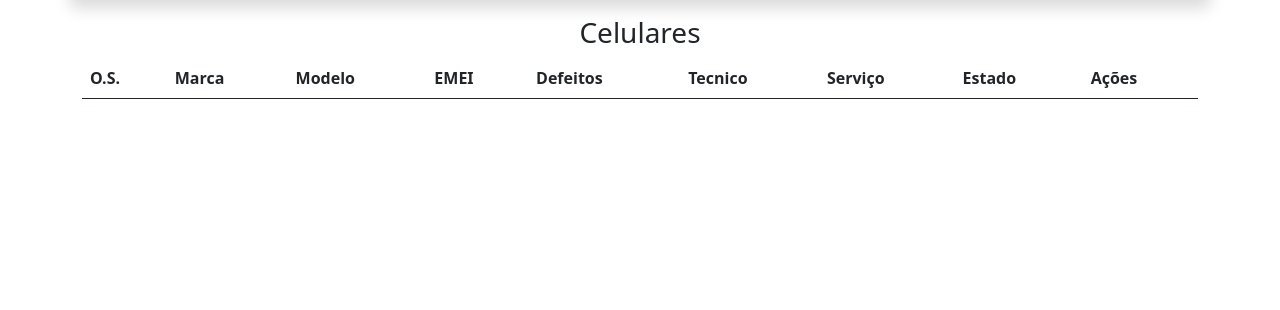
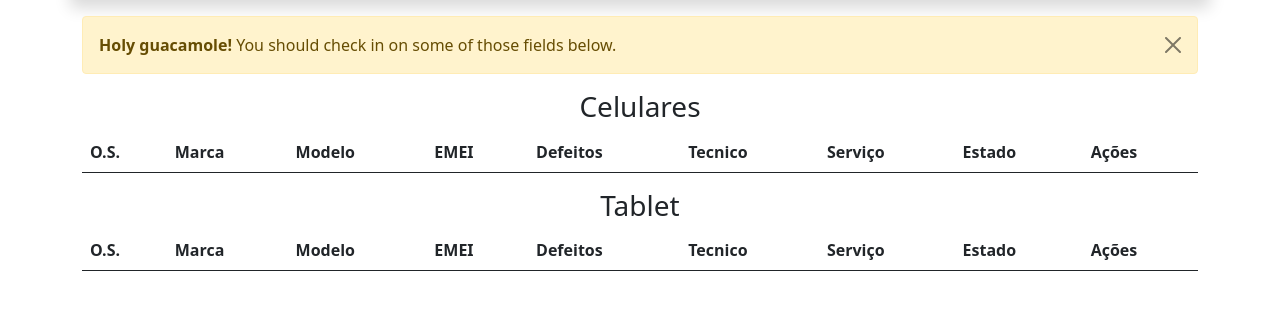
Before and after one commit to gionneves/Guerreiros-web, a PHP site: page /php/tecnicos/Disponivel_OS.php in a window 1280 px wide. Shown: the part 72-382 px from the top of the page. Run offline with PHP 8.4, Linux system fonts and the light colour scheme; the visitor is signed in with stand-in values (Sample User, id 1); tables that the repository leaves empty or names only in its code hold one stand-in row (values such as "Sample post"); lists and menus that the app fills with data are empty.

Commit message:
CRUD de tecnicos Update

```diff
--- a/php/tecnicos/Disponivel_OS.php
+++ b/php/tecnicos/Disponivel_OS.php
@@ -22,6 +22,23 @@
         </div>
     </header>
 
+    <!-- Alerta Confirmação -->
+
+    <div class="container">
+        <div class="alert alert-warning alert-dismissible fade show" role="alert">
+            <strong>Holy guacamole!</strong> You should check in on some of those fields below.
+            <button type="button" class="btn-close" data-bs-dismiss="alert" aria-label="Close"></button>
+        </div>
+
+        <script>
+        var alertList = document.querySelectorAll('.alert')
+        alertList.forEach(function(alert) {
+            new bootstrap.Alert(alert)
+        })
+        </script>
+    </div>
+
+
     <div class="os_celular">
         <div class="container">
             <div class="text-center">
@@ -44,7 +61,7 @@
                         include ('../Conexao.php');
                         include ('../Estados_OS.php');
                         $e_os = new Estados_OS();
-                        $sql = "SELECT id, marca, modelo, EMEI, defeitos, tecnico, servico_realizado, estado FROM ordem_servicos WHERE tipo_os = 'Celular' AND estado > 1 AND estado < 9";
+                        $sql = "SELECT id, marca, modelo, EMEI, defeitos, tecnico, servico_realizado, estado FROM ordem_servicos WHERE tipo_os = 'Celular' AND estado > 1 AND estado < 9 AND tecnico = ''";
                         foreach ($pdo->query($sql) as $os_celular) {
                             echo '<tr>';
                             echo '<th scope="row">'.$os_celular['id'].'</th>';
@@ -63,6 +80,43 @@
         </div>
     </div>
 
+    <div class="os_tablet">
+        <div class="container">
+            <div class="text-center">
+                <h3>Tablet</h3>
+            </div>
+            <table class="table table-striped table-hover table-border">
+                <thead>
+                    <th scope="col">O.S.</th>
+                    <th scope="col">Marca</th>
+                    <th scope="col">Modelo</th>
+                    <th scope="col">EMEI</th>
+                    <th scope="col">Defeitos</th>
+                    <th scope="col">Tecnico</th>
+                    <th scope="col">Serviço</th>
+                    <th scope="col">Estado</th>
+                    <th scope="col">Ações</th>
+                </thead>
+                <tbody>
+                    <?php
+                        $sql = "SELECT id, marca, modelo, EMEI, defeitos, tecnico, servico_realizado, estado FROM ordem_servicos WHERE tipo_os = 'Tablet' AND estado > 1 AND estado < 9 AND tecnico = ''";
+                        foreach ($pdo->query($sql) as $os_tablet) {
+                            echo '<tr>';
+                            echo '<th scope="row">'.$os_tablet['id'].'</th>';
+                            echo '<th>'.$os_tablet['marca'].'</th>';
+                            echo '<th>'.$os_tablet['modelo'].'</th>';
+                            echo '<th>'.$os_tablet['EMEI'].'</th>';
+                            echo '<th>'.$os_tablet['defeitos'].'</th>';
+                            echo '<th>'.$os_tablet['tecnico'].'</th>';
+                            echo '<th>'.$os_tablet['servico_realizado'].'</th>';
+                            echo '<th>'.$e_os->decode_estado($os_tablet['estado']).'</th>';
+                            echo '<th> <button class="btn btn-success editbtn">Editar</button></th>';
+                        echo '</tr>';
+                        } ?>
+                </tbody>
+            </table>
+        </div>
+    </div>
 
     <!-- ----------- Modal -------------- -->
     <div class="modal fade shadow" id="editmodal" data-bs-backdrop="static" data-bs-keyboard="false" tabindex="-1"
@@ -84,7 +138,9 @@
 
                             <div class="form-group mb-2">
                                 <label for="tecnico">Tecnico</label>
-                                <input type="text" class="form-control" name="tecnico" id="os_tecnico" require>
+                                <?php
+                                    echo '<input type="text" class="form-control" value="'.$_SESSION["cliente_nome"].'" name="tecnico" id="os_tecnico" require>'
+                                ?>
                             </div>
 
                             <div class="form-group mb-2">
@@ -94,24 +150,21 @@
 
                             <div class="form-group mb-2">
                                 <label for="estado">Estado</label>
-                                <div class="input-group">
-                                    <button class="btn btn-warning shadow">Avançar O.S.</button>
-                                    <div class="optionsTec">
-
-                                        <select name="estado" class="form-select" id="estado">
-                                            <?php
+                                <div class="optionsTec">
+                                    <select name="estado" class="form-select" id="estado" require>
+                                        <?php
                                         for ($i = 2; $i < 9; ++$i){
                                             echo '<option value="'.$i.'">'.$e_os->decode_estado($i).'</option>';
                                         }
                                         ?>
-                                        </select>
-                                    </div>
+                                    </select>,
                                 </div>
                             </div>
                         </div>
                         <div class="modal-footer">
                             <button type="button" class="btn btn-outline-secondary"
                                 data-bs-dismiss="modal">Descartar</button>
+                            <button type="button" class="btn btn-warning shadow">Avançar O.S.</button>
                             <button type="submit" class="btn btn-success">Salvar mudanças</button>
                         </div>
                     </form>
@@ -158,7 +211,7 @@
                 console.log(data)
 
                 $('#os_update_id').val(data[0])
-                $('#os_tecnico').val(data[5])
+                /*$('#os_tecnico').val(data[5]) */
                 $('#os_servico').val(data[6])
                 $('#os_estado').val(data[7])
             })
```
Also changed, not shown: php/tecnicos/edit.php (+10 -5 lines).
